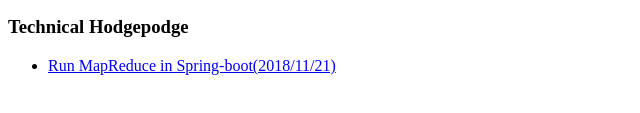
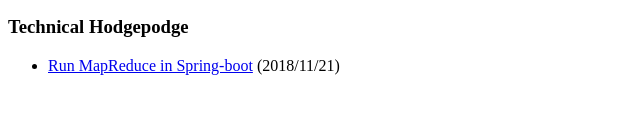
Before and after one commit to huzza/huzza-bak.github.io, a plain HTML site: page index.html in a window 1280 px wide. Shown: the part 205-318 px from the top of the page, 0-640 px from the left. Drawn offline with Linux system fonts and the light colour scheme.

Commit message:
change format

```diff
--- a/index.html
+++ b/index.html
@@ -9,5 +9,5 @@
 </ul>
 <h3 id="technicalhodgepodge">Technical Hodgepodge</h3>
 <ul>
-<li><a href="hodgepodge/2018_12_21_run_mr_in_spring_boot.html">Run MapReduce in Spring-boot(2018/11/21)</a></li>
+<li><a href="hodgepodge/2018_12_21_run_mr_in_spring_boot.html">Run MapReduce in Spring-boot</a> (2018/11/21)</li>
 </ul>
```
Also changed, not shown: 1 other file.
